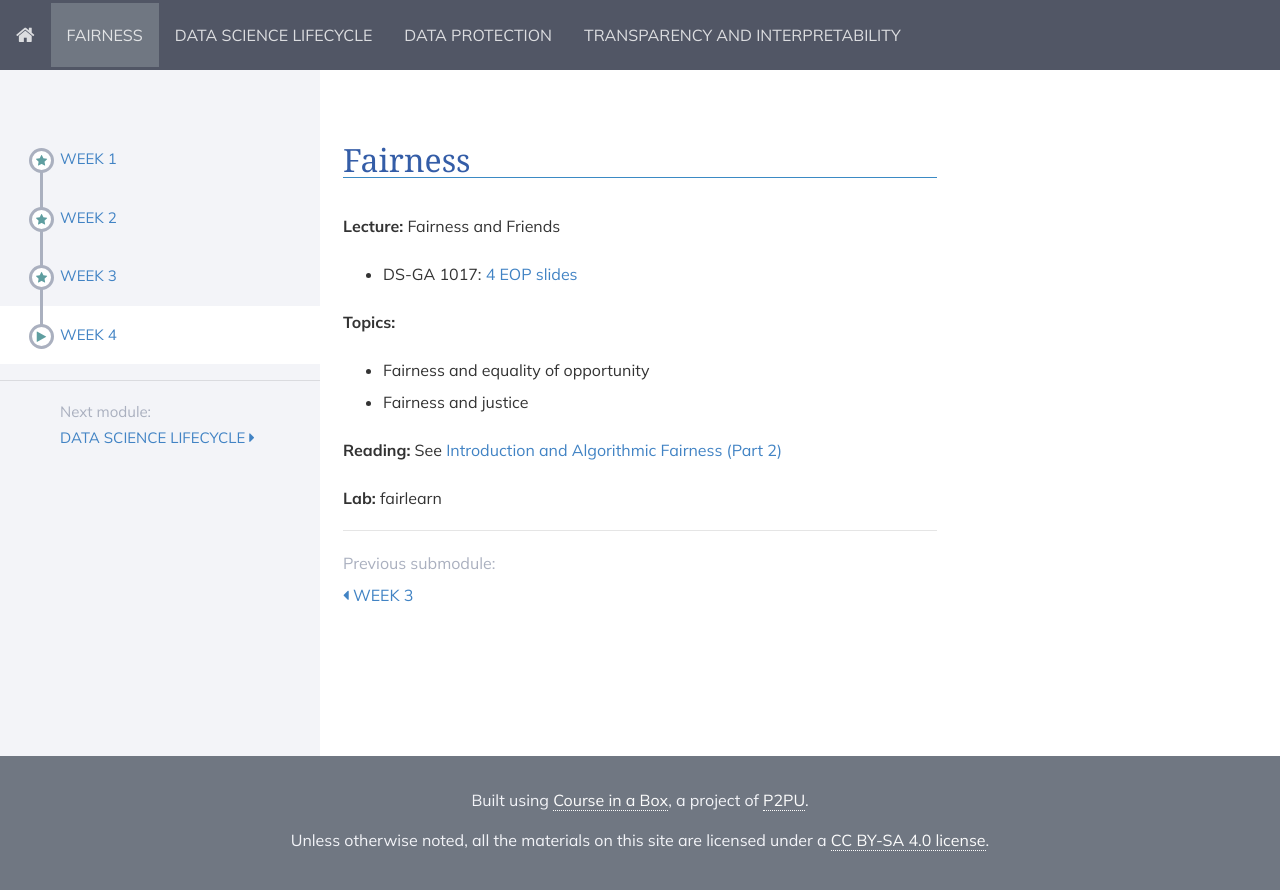
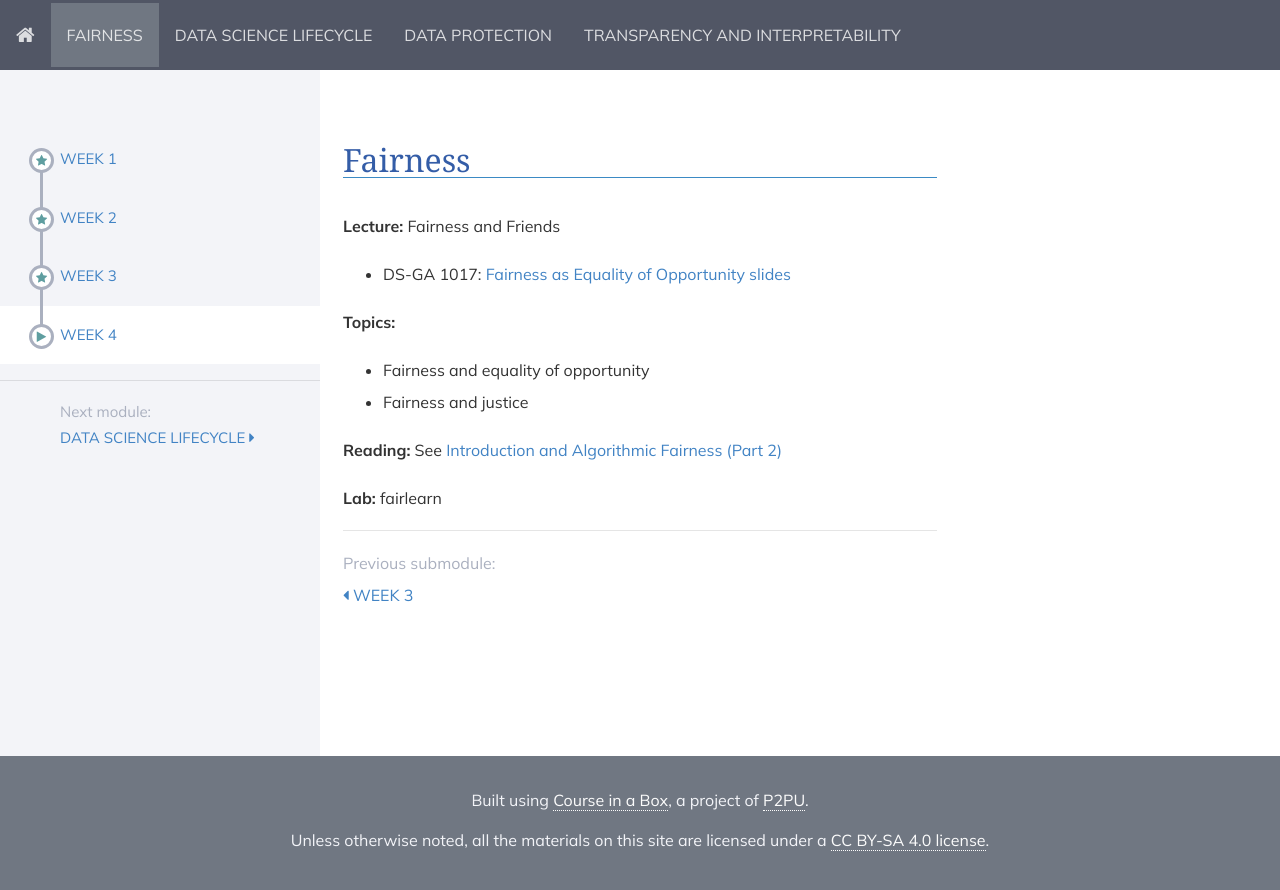
Before and after one commit to DataResponsibly/rds24, a Jekyll site: the page built from modules/fairness/_posts/2000-01-04-week4.md, in a window 1280 px wide. Shown: the top 890 px of the page. Built offline with Jekyll 4.4.1, drawn with Linux system fonts in a browser that asks for light colours; nearby versions of some CDN libraries.

Commit message:
Update 2000-01-04-week4.md

```diff
--- a/modules/fairness/_posts/2000-01-04-week4.md
+++ b/modules/fairness/_posts/2000-01-04-week4.md
@@ -7,7 +7,7 @@ title: Week 4
 **Lecture:** Fairness and Friends
 
 [//]: * DS-UA 202: [4 EOP slides](../../../assets/4_EOP.pdf)
-* DS-GA 1017: [4 EOP slides](../../../assets/4_Fairness_1017.pdf)
+* DS-GA 1017: [Fairness as Equality of Opportunity slides](../../../assets/4_Fairness_1017.pdf)
 
 **Topics:**
 
```
